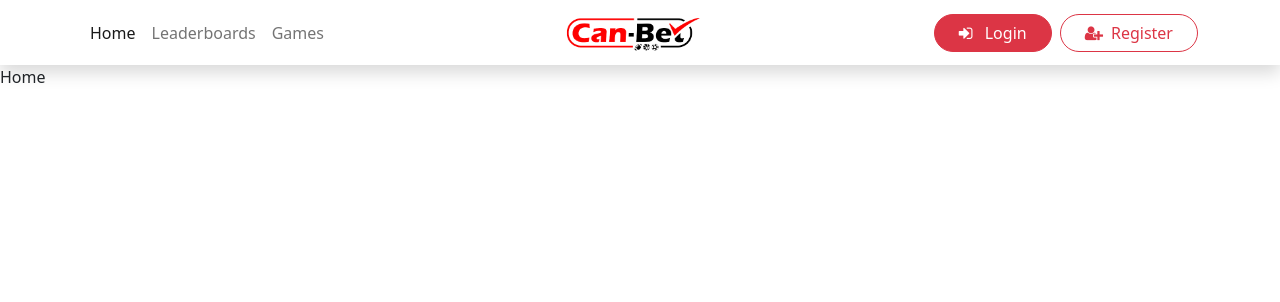
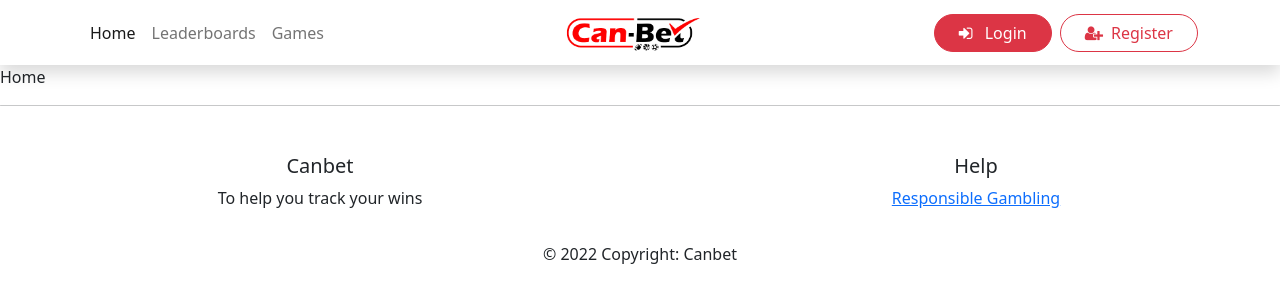
Before and after one commit to bafzaal/Can-Bet, a React (Create React App) app in the folder client-app/: page / in a window 1280 px wide. Shown: the top 302 px of the page. Built offline with nearby package versions, Linux system fonts and the light colour scheme; no server answers.

Commit message:
Add footer

```diff
--- a/client-app/package.json
+++ b/client-app/package.json
@@ -12,6 +12,7 @@
     "bootstrap-icons": "^1.7.2",
     "css-loader": "^5.0.1",
     "font-awesome": "^4.7.0",
+    "mdbreact": "^5.2.0",
     "prop-types": "^15.7.2",
     "react": "^17.0.2",
     "react-bootstrap": "^2.0.3",
--- a/client-app/src/App.js
+++ b/client-app/src/App.js
@@ -14,6 +14,7 @@ import Profile from "./components/Profile";
 import Leaderboards from "./components/Leaderboards";
 import ResponsibleGambling from "./components/ResponsibleGambling";
 import BettingTips from "./components/BettingTips";
+import Footer from './components/Footer';
 
 function App() {
 
@@ -88,6 +89,7 @@ function App() {
         }
         {/* <Route exact path="/" element={}></Route> */}
       </Routes>
+      <Footer />
     </>
   );
 }
--- /dev/null
+++ b/client-app/src/components/Footer.jsx
@@ -0,0 +1,41 @@
+import React from 'react';
+import { MDBCol, MDBContainer, MDBRow, MDBFooter } from "mdbreact";
+
+const Footer = (props) => {
+  return (
+    <>
+    <hr className="rounded"></hr>
+
+    <MDBFooter color="red" className="font-small pt-4 mt-4">
+      <MDBContainer fluid className="text-center text-md-left">
+        <MDBRow>
+          <MDBCol md="6">
+            <h5 className="title">Canbet</h5>
+            <p>
+              To help you track your wins
+            </p>
+          </MDBCol>
+          <MDBCol md="6">
+            <ul>
+              {/* <li className="list-unstyled">
+                <a href="#!">About Us</a>
+              </li> */}
+              <h5 className='title'>Help</h5>
+              <li className="list-unstyled">
+                <a href="http://localhost:3000/responsible-gambling">Responsible Gambling</a>
+              </li>
+            </ul>
+          </MDBCol>
+        </MDBRow>
+      </MDBContainer>
+      <div className="footer-copyright text-center py-3">
+        <MDBContainer fluid>
+          &copy; {new Date().getFullYear()} Copyright: Canbet
+        </MDBContainer>
+      </div>
+    </MDBFooter>
+    </>
+  );
+};
+
+export default Footer;
--- a/client-app/src/components/Navbar.jsx
+++ b/client-app/src/components/Navbar.jsx
@@ -29,9 +29,6 @@ const Navbar = (props) => {
                                   <NavLink to="/place-bets" className="nav-link" href="#">Bets</NavLink> {/*Placeholder*/}
                               </li>
 
-                              <li className="nav-item">
-                                  <NavLink to="responsible-gambling" className="nav-link" href="#">Responsible Gambling</NavLink> {/*Placeholder*/}
-                              </li>
                               <li className="nav-item">
                                   <NavLink to="betting-tips" className="nav-link" href="#">Betting Tips</NavLink> {/*Placeholder*/}
                               </li>
```
Also changed, not shown: 1 other file (tests, documents, lock files or other folders).
